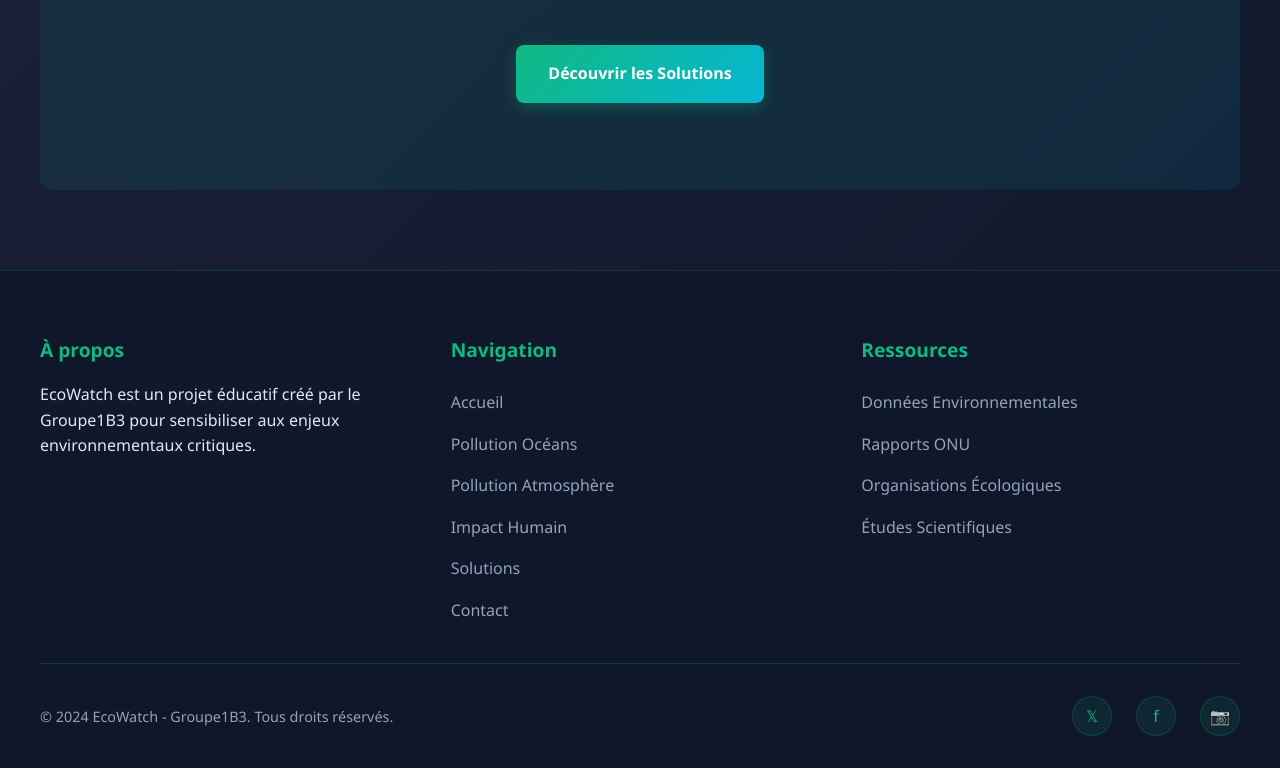
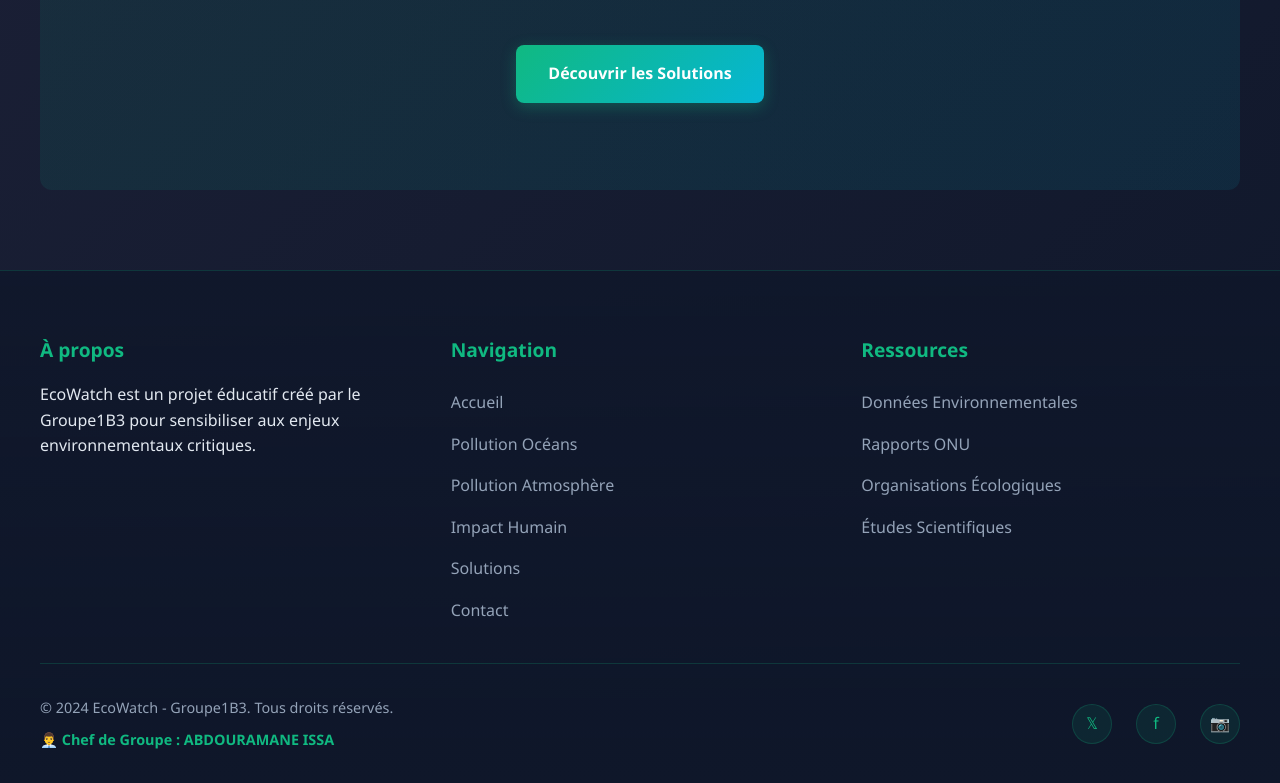
Before and after one commit to abdouramanekeyce/projetgit1, a plain HTML site: page index.html in a window 1280 px wide. Shown: the part 2268-3051 px from the top of the page. Drawn offline with Linux system fonts and the light colour scheme.

Commit message:
C1-Raman: Modification du footer sur index.html (page unique)

```diff
--- a/index.html
+++ b/index.html
@@ -103,6 +103,7 @@
   </section>
 
   <!-- Footer -->
+    <!-- Footer -->
   <footer>
     <div class="footer-content">
       <div class="footer-grid">
@@ -132,7 +133,10 @@
         </div>
       </div>
       <div class="footer-bottom">
-        <p>© 2024 EcoWatch - Groupe1B3. Tous droits réservés.</p>
+        <div>
+          <p>© 2024 EcoWatch - Groupe1B3. Tous droits réservés.</p>
+          <p style="color: var(--primary-color); font-weight: 600; margin-top: 0.5rem;">👨‍💼 Chef de Groupe : ABDOURAMANE ISSA</p>
+        </div>
         <div class="social-links">
           <a href="#" title="Twitter">𝕏</a>
           <a href="#" title="Facebook">f</a>
```
